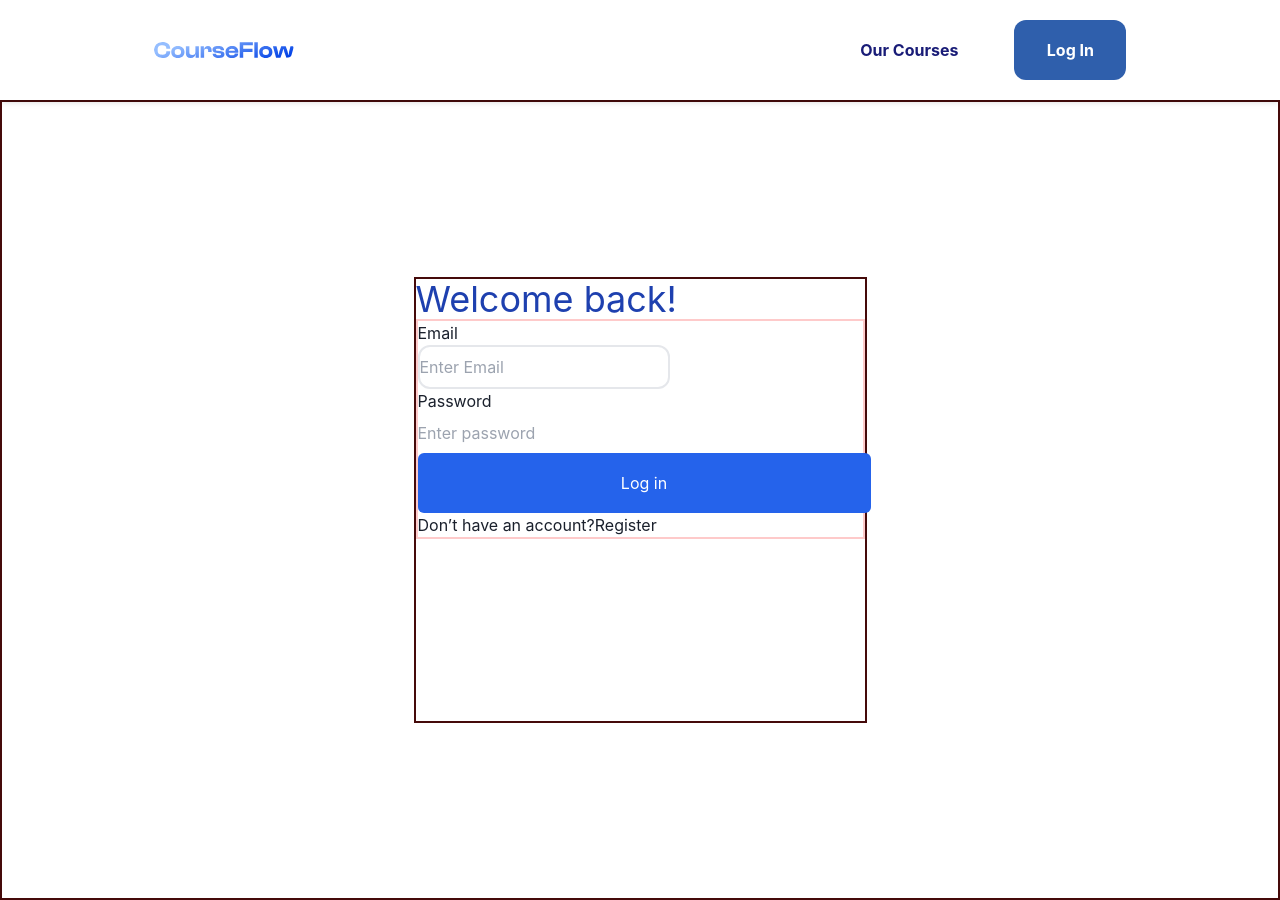
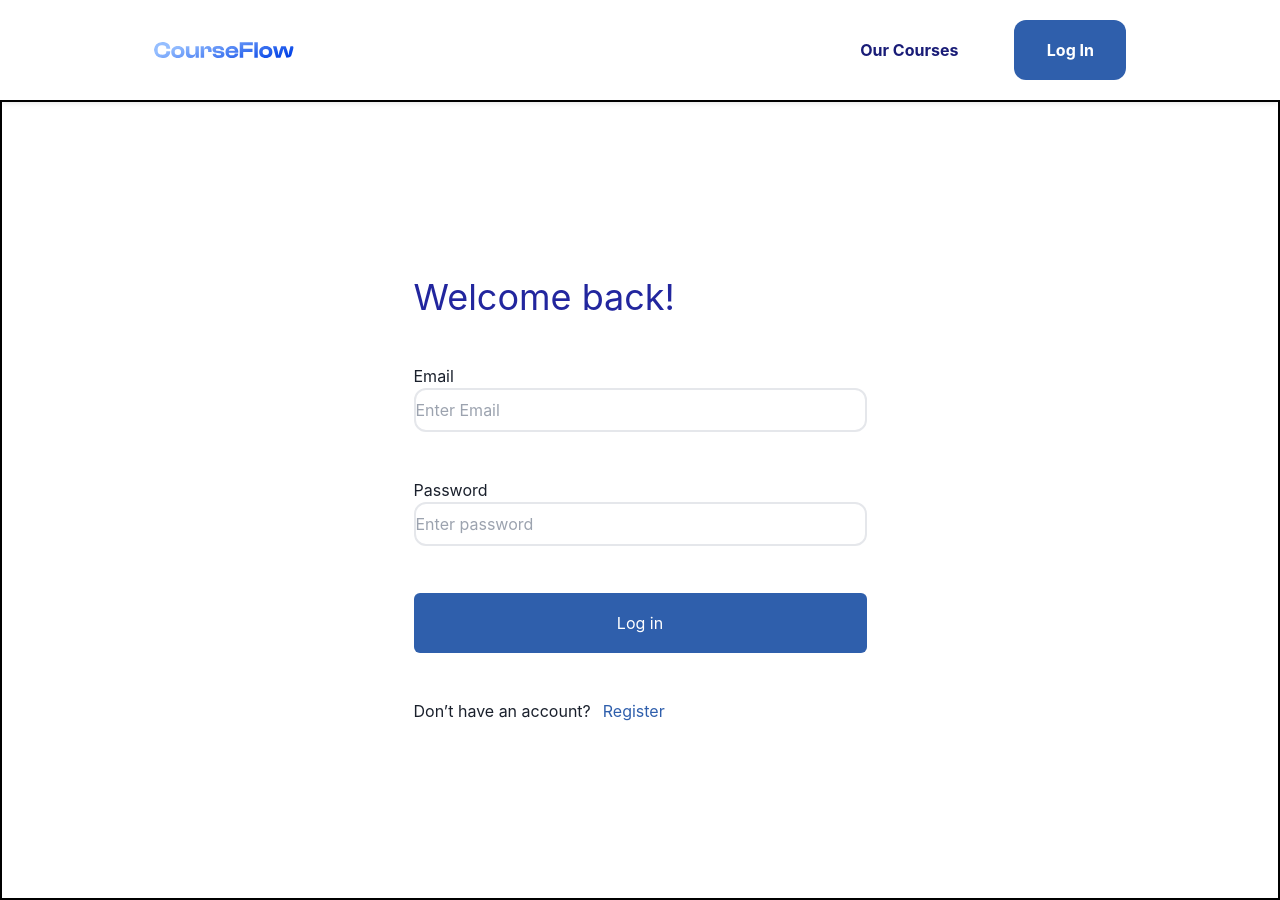
Before and after one commit to ohmjrr/CourseFlow-JR, a Next.js app: page /login in a window 1280 px wide. Built offline with nearby package versions, Linux system fonts and the light colour scheme.

Commit message:
feat:user can login

```diff
--- a/pages/courses/[index].js
+++ b/pages/courses/[index].js
@@ -9,9 +9,9 @@ export default function CourseDetail() {
    }
 
   return (
-    <div className="max-w-screen-xl flex flex-col items-center mx-auto">
+    <div className="max-w-screen-xl flex flex-col items-center mx-auto border-2 border-black">
       <div onClick={handleback}>back</div>
-      <div className=" flex">
+      <div className="flex">
         <div className=" w-[739px] flex flex-col mt-20">
           <div className="w-[739px] h-[460px] relative">
             <Image src="/1680519471715.jpg" layout="fill"/>
@@ -48,6 +48,18 @@ export default function CourseDetail() {
             </p>
           </div>
         </div>
+        <div className="flex flex-col items-center w-[357px] h-[449px] justify-around border-2 border-black mt-20">
+          <p>Course</p>
+          <div className="w-[309px] h-[86px]">
+            <h1>Service Design Essentials</h1>
+            <p>Lorem ipsum dolor sit amet, conse ctetur adipiscing elit.</p>
+            <p>THB 3,559.00</p>
+          </div>
+          <div className="flex flex-col w-[309px] justify-end h-[176px] border-2 border-black">
+            <button className="px-[32px] py-[18px]">Get in Desire Course</button>
+            <button className="px-[32px] py-[18px]">Subscribe This Course</button>
+          </div>
+        </div>
       </div>
     </div>
   );
--- a/pages/login.js
+++ b/pages/login.js
@@ -1,37 +1,68 @@
-import React from "react";
+import React, { useState } from "react";
+import { supabase } from "@/utils/supabaseClient";
+import Link from "next/link";
 import Navbar from "@/components/Navbar";
 
 export default function login() {
+  const [email, setEmail] = useState("");
+  const [password, setPassword] = useState("");
+
+  async function handleSubmit(e) {
+    e.preventDefault();
+    try {
+      const rs = await supabase.auth.signInWithPassword({
+        email: email,
+        password: password,
+      });
+      console.log(rs);
+      if (rs.error) throw rs.error;
+      const userId = rs.data.user?.id;
+      console.log(userId);
+    } catch (error) {
+      console.log(error);
+    }
+  }
+  console.log(email);
+  console.log(password);
   return (
     <>
     <Navbar/>
-    <section className="max-w-screen-xl h-screen flex flex-col items-center justify-center mx-auto border-2 border-red-950">
-      <div className="border-2 border-red-950 flex flex-col  w-[453px] h-[446px]">
-        <h1 className=" text-4xl text-blue-800 ">Welcome back!</h1>
-        <div className="flex flex-col justify-between border-2 border-red-200">
+    <section className="max-w-screen-xl h-screen flex flex-col items-center justify-center mx-auto border-2 border-black">
+      <div className="w-[453px] h-[446px]">
+        <form onSubmit={(e) => handleSubmit(e)} className="h-full flex flex-col justify-between">
+          <h1 className=" text-4xl text-[#22269E] ">Welcome back!</h1>
           <div>
             <label className="block">Email</label>
             <input
               placeholder="Enter Email"
-              className="py-2 border-2 border-gray-200 rounded-xl"
+              className="py-2 border-2 border-gray-200 rounded-xl w-full"
+              value={email}
+              onChange={(e) => setEmail(e.target.value)}
             ></input>
           </div>
           <div>
             <label className="block">Password</label>
             <input
               placeholder="Enter password"
-              className="py-2 border-gray-200 rounded-xl"
+              className="py-2 border-2 border-gray-200 rounded-xl w-full"
+              value={password}
+              onChange={(e) => setPassword(e.target.value)}
             ></input>
           </div>
 
-          <button className=" bg-blue-600 rounded-md w-[453px] h-[60px] text-white">
+          <button
+            type="submit"
+            className=" bg-[#2F5FAC] rounded-md w-[453px] h-[60px] text-white"
+          >
             Log in
           </button>
-          <div className="flex">
+          <div className="flex gap-3">
             <p>Don’t have an account?</p>
-            <p>Register</p>
+            <Link href="/register">
+              <p className=" text-[#2F5FAC] ">Register</p>
+            </Link>
           </div>
-        </div>
+        </form>
       </div>
     </section>
     </>
```
